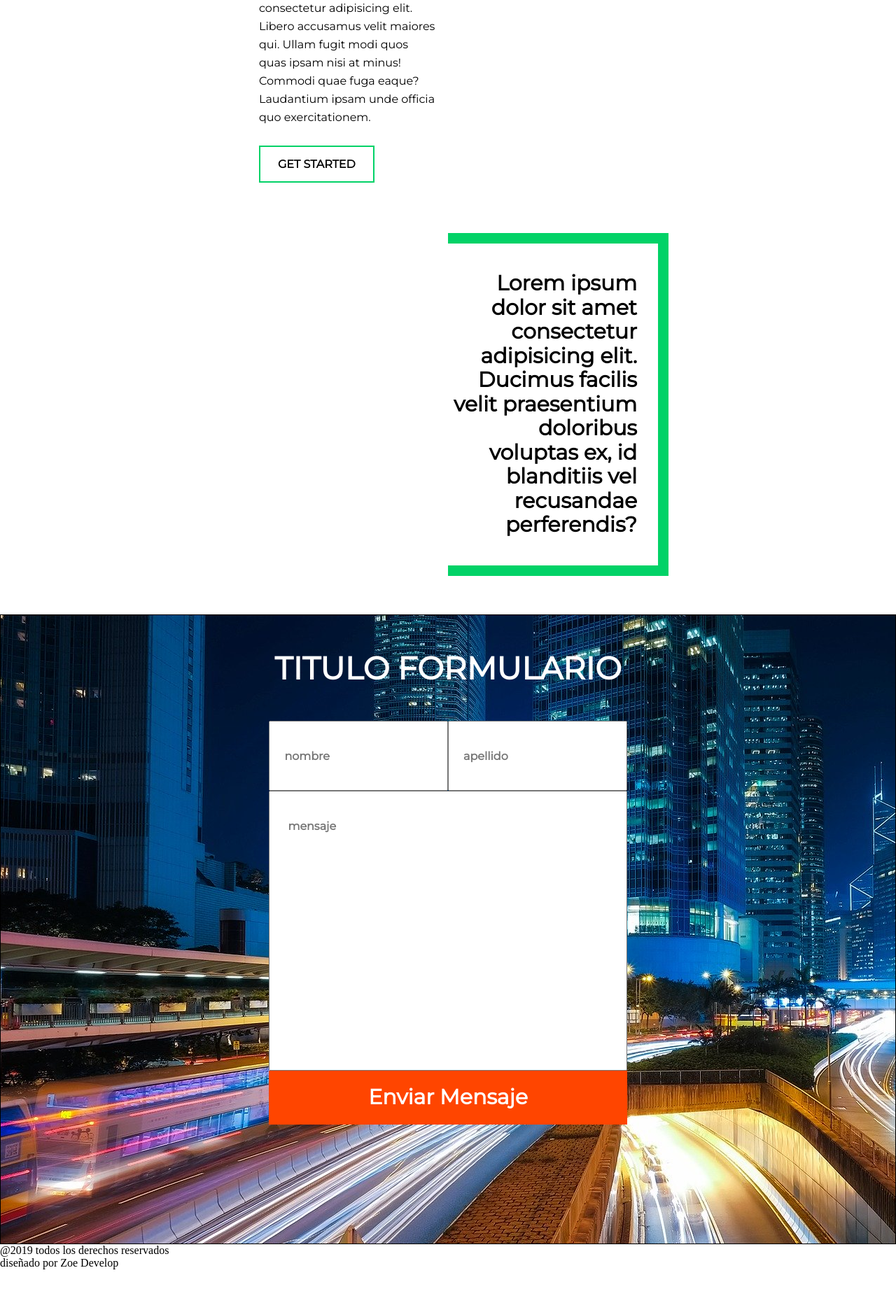
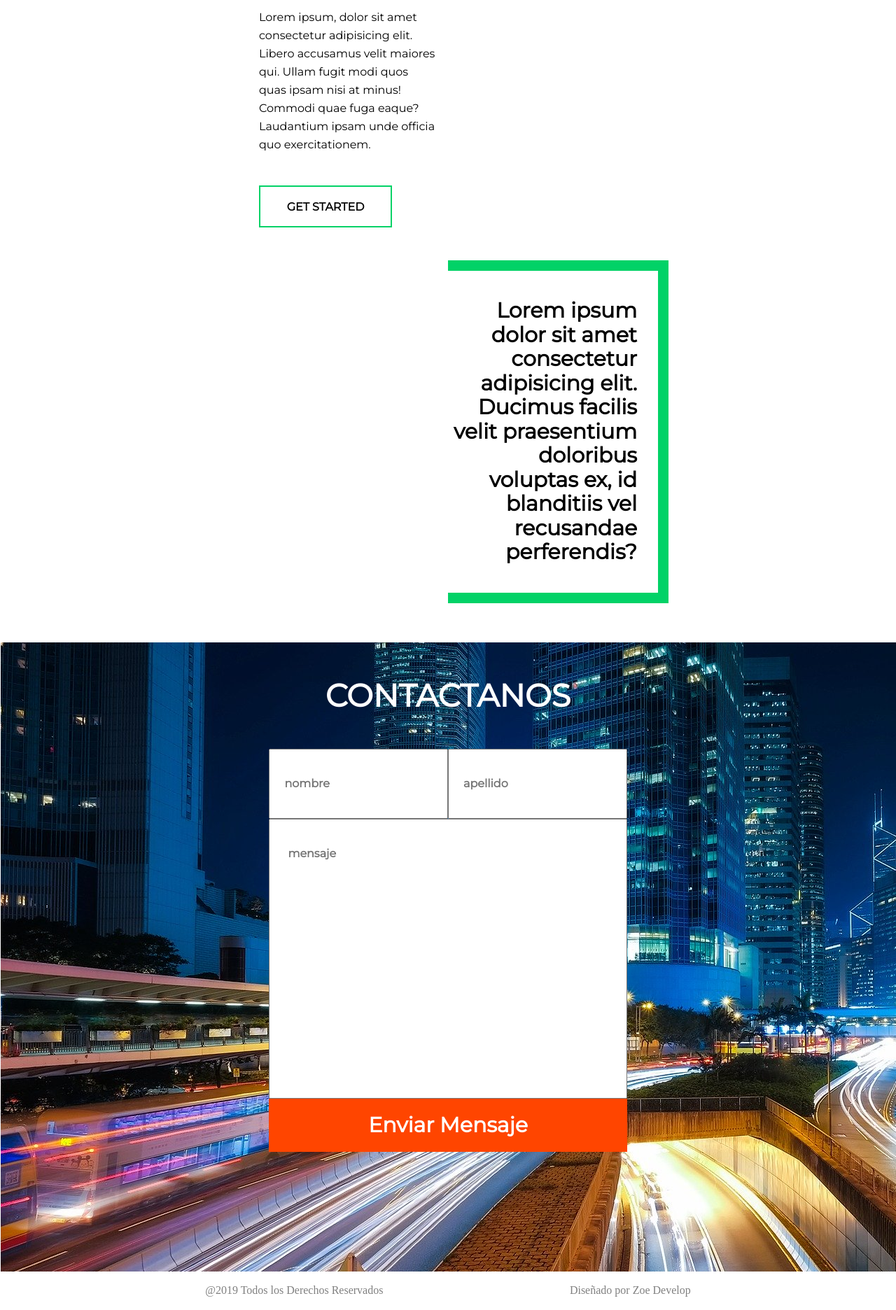
Before and after one commit to zoedevelop/langpage, a PHP site: page / in a window 1280 px wide. Shown: the part 2760-4632 px from the top of the page at 70% size. Before the commit the page ends 4574 px from the top, so only its background shows below. Run offline with PHP 8.4, Linux system fonts and the light colour scheme; some libraries are stand-ins or nearby versions; some web fonts are replaced.

Commit message:
nice button

```diff
--- a/estilos.css
+++ b/estilos.css
@@ -412,15 +427,19 @@ a{
     padding-bottom: 45px;
 }
 .contenedor_opciones_box_text a{
+    text-align: center;
+    display: block;
+    width: 190px;
+    height: 60px;
+    padding-top: 20px;
+    box-sizing: border-box;
     font-family: 'Montserrat', sans-serif;
-    font-weight: bold;
-    font-size: 16px;
-    padding: 15px 25px;
-    margin-top: 100px;
+    font-weight: bolder;
     border: 2px solid #02D267;
-    transition: 1s all ease;
+    transition: 0.5s all ease;
 }
 .contenedor_opciones_box_text a:hover{
+    color: white;
     background-color: #02D267;
     letter-spacing: 0.1em;
 }
@@ -432,7 +451,7 @@ a{
 }
 .square{
     border:15px solid #02D267;
-    border-left-style: hidden;
+    border-left-style: none;
     width: 50%;
     float: right;
     margin: 25px 0;
@@ -458,7 +477,7 @@ a{
     font-weight: bold;
     font-size: 30px;
     text-align: center;
-    border:1px solid black;
+    border: 1px solid transparent;
 }
 
 .formulario_contacto h2{
@@ -514,3 +532,13 @@ a{
 input[type=text]:focus {
     border: 3px solid #02D267;
   }
+.contenedor_footer{
+    width: 75%;
+    height: 55px;
+    margin: 0 auto;
+    display:flex;
+    flex-direction: row;
+    justify-content: space-around;
+    align-items: center;
+    color: grey;
+}
--- a/index.html
+++ b/index.html
@@ -180,7 +180,7 @@
     </aside>
 
     <div class="formulario_contacto">
-        <h2>titulo formulario</h2>
+        <h2>Contactanos</h2>
 
         <div class="contenedor_formulario">
             <input class="text" type="text" name="" id="" placeholder="nombre" />
@@ -193,8 +193,8 @@
     </div>
 
     <footer class="contenedor_footer">
-        <div class="copyright">@2019 todos los derechos reservados</div>
-        <div class="diseño">diseñado por Zoe Develop</div>
+        <div class="copyright">@2019 Todos los Derechos Reservados</div>
+        <div class="diseño">Diseñado por Zoe Develop</div>
     </footer>
 </body>
 
```
Also changed, not shown: other parts of estilos.css (+23 -9 lines).
